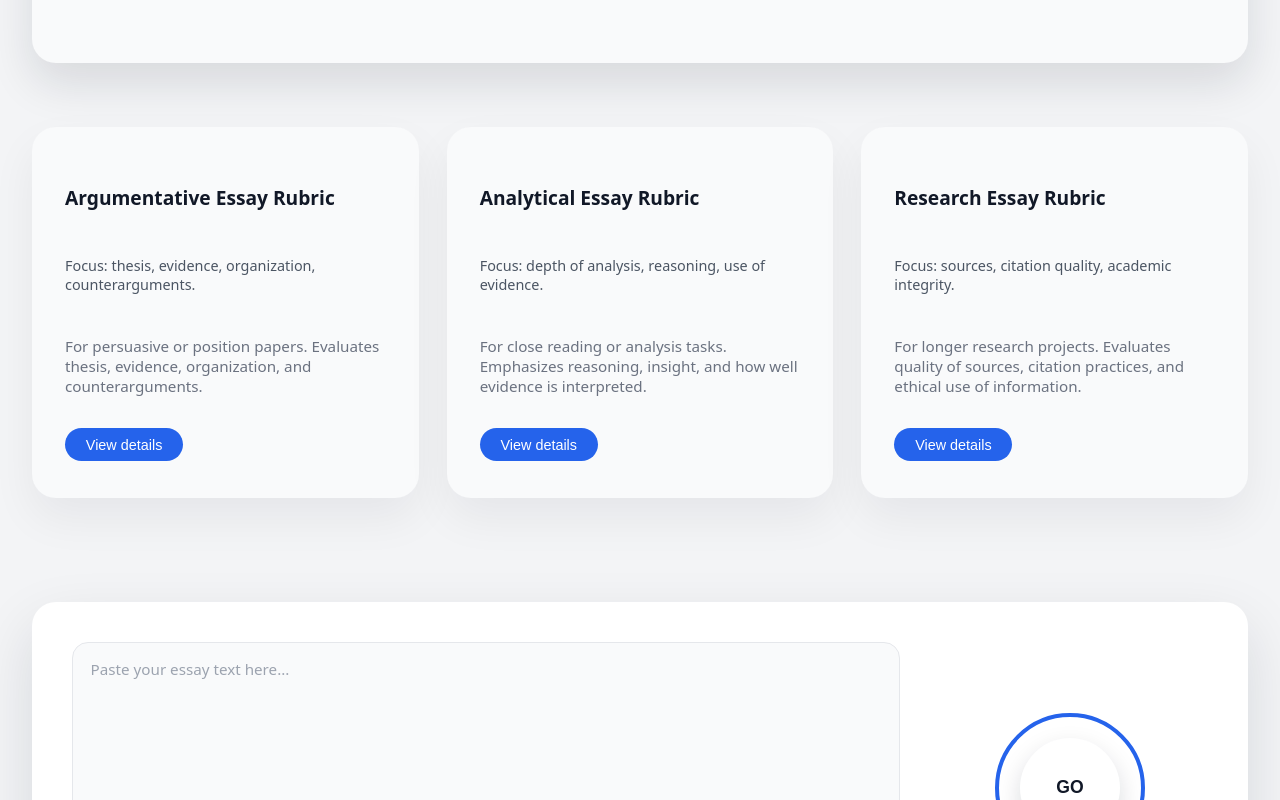
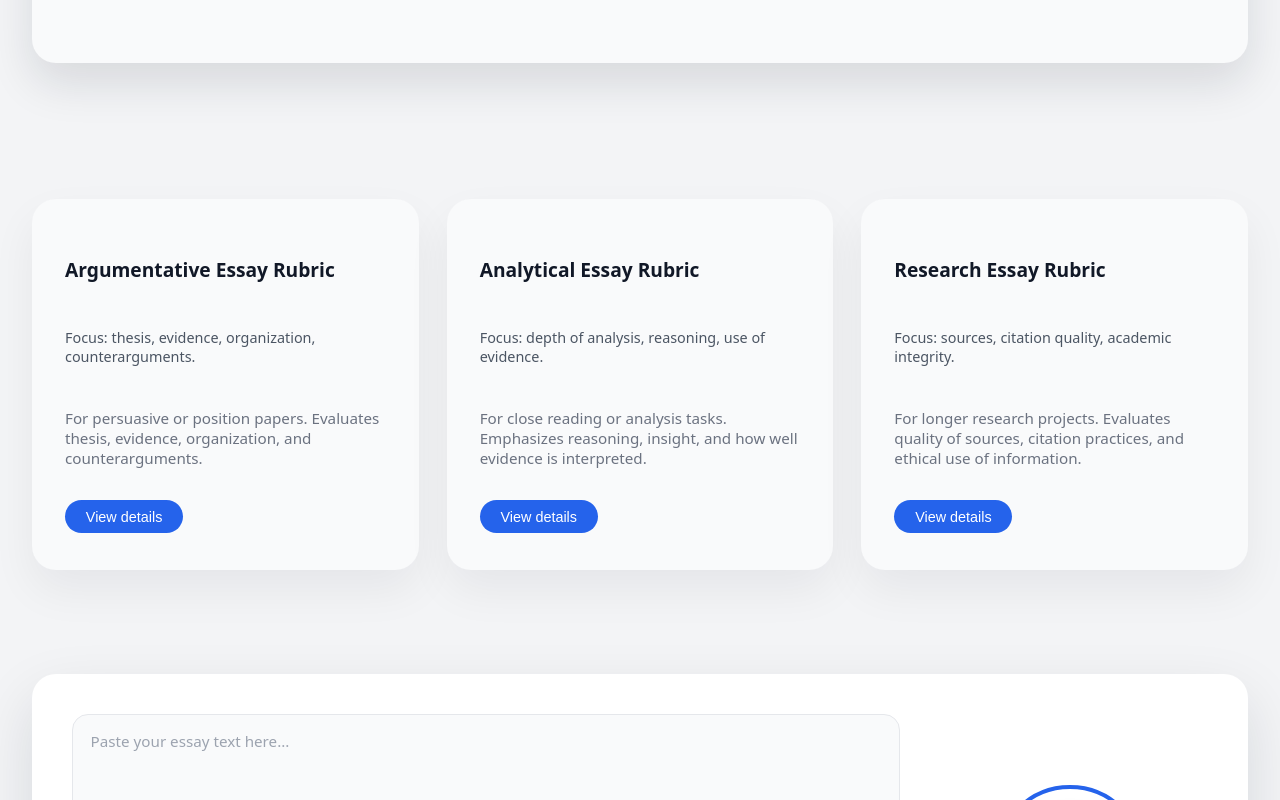
Before and after one commit to meetpatel181103/Rubric-Effect-AI_peer_review_CSC690, a React (Vite) app in the folder frontend/ai-peer-review-frontend/: page / in a window 1280 px wide. Shown: the part 560-1360 px from the top of the page. Built offline with nearby package versions, Linux system fonts and the light colour scheme.

Commit message:
Sticking Navbar to top & linking Get started button

```diff
--- a/frontend/ai-peer-review-frontend/src/App.css
+++ b/frontend/ai-peer-review-frontend/src/App.css
@@ -11,6 +11,9 @@
 .top-nav {
   background-color: #111827; /* dark bar at top */
   color: #f9fafb;
+  position: sticky;
+  top: 0;
+  z-index: 50;
 }
 
 .nav-inner {
@@ -162,7 +165,7 @@
 
 .rubrics-section {
   width: 100%;
-  padding: 0 2rem 4rem;
+  padding: 4.5rem 2rem 4rem;
   display: flex;
   justify-content: center;
 }
--- a/frontend/ai-peer-review-frontend/src/App.jsx
+++ b/frontend/ai-peer-review-frontend/src/App.jsx
@@ -1,4 +1,4 @@
-import { useState } from 'react'
+import { useState, useRef } from 'react'
 import './App.css'
 import EssayUploadSection from './EssayUploadSection.jsx'
 
@@ -145,6 +145,7 @@ function RubricModal({ rubric, onClose }) {
 function App() {
   const [activeRubric, setActiveRubric] = useState(null)
   const [selectedRubric, setSelectedRubric] = useState(null)
+  const rubricsRef = useRef(null)
 
   return (
     <div className="app-root">
@@ -183,7 +184,20 @@ function App() {
             consistent, transparent peer reviewer.
           </p>
 
-          <button className="hero-cta">Get started</button>
+          <button
+            className="hero-cta"
+            onClick={() => {
+              if (rubricsRef.current) {
+                rubricsRef.current.scrollIntoView({
+                  behavior: 'smooth',
+                  block: 'start',
+                })
+              }
+            }}
+          >
+            Get started
+          </button>
+
 
           <p className="privacy-note">
             We don’t store your essays. Everything is processed in this session only.
@@ -220,7 +234,7 @@ function App() {
         </div>
       </section> */}
 
-      <section className="rubrics-section">
+      <section ref={rubricsRef} className="rubrics-section">
         <div className="rubrics-inner">
           <div className="rubrics-grid">
             {RUBRICS.map((rubric) => (
```
